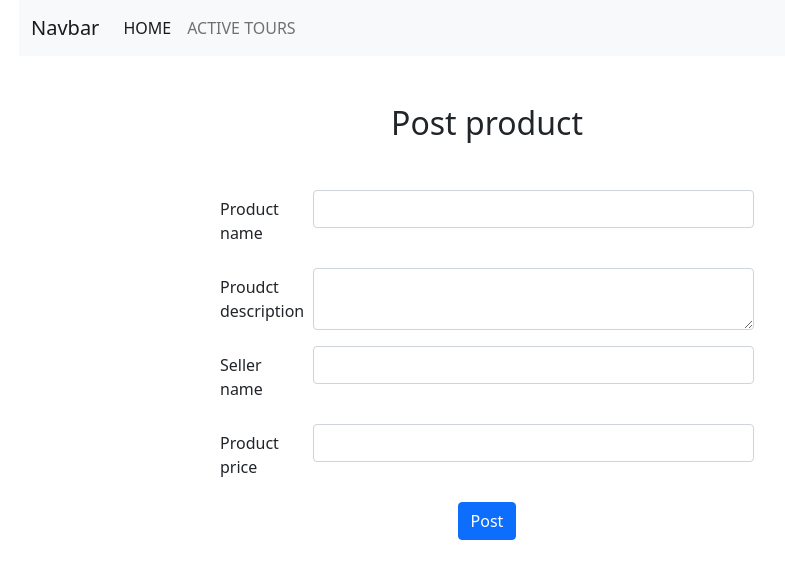
After one commit to UnD0T/TeamProject, a Flask app: page /products/post in a window 1280 px wide. The commit adds this page. Shown: the top 579 px of the page, without its empty margins (153-938 px from the left). Run offline with Flask 3, Linux system fonts and the light colour scheme; parts of the project's set-up code (start-up, migrations or seed data) failed here and were passed over.

Commit message:
start post_product

```diff
--- a/app/forms.py
+++ b/app/forms.py
@@ -13,7 +13,7 @@ class ShopForm(FlaskForm):
     seller = StringField('Seller name', validators=[DataRequired()])
     price = FloatField('Product price', validators=[DataRequired()])
     # time = DateTimeField('Time', format='%Y.%m.%d %H:%M', validators=[DataRequired()])
-    submit = SubmitField('post')
+    submit = SubmitField('Post')
 
 class RegistrationForm(FlaskForm):
     username = StringField('Username', validators=[DataRequired()])
--- a/app/routes.py
+++ b/app/routes.py
@@ -37,7 +37,7 @@ def post_products():
         db.session.add(new_product)
         db.session.commit()
         return redirect(url_for('products'))
-    return render_template('post_product.html')
+    return render_template('post_product.html', form=form)
 
 
 #buy_product
--- /dev/null
+++ b/app/static/style/post_product.css
@@ -0,0 +1,6 @@
+.my-button {
+    /* padding: 8px 24px;
+    border-radius: 10px; */
+    margin: 0 auto;
+    display: block;
+}
--- a/app/templates/base.html
+++ b/app/templates/base.html
@@ -6,7 +6,8 @@
     <!-- Bootstrap CSS -->
     <link href="https://cdn.jsdelivr.net/npm/bootstrap@5.0.2/dist/css/bootstrap.min.css" rel="stylesheet"
           integrity="sha384-EVSTQN3/azprG1Anm3QDgpJLIm9Nao0Yz1ztcQTwFspd3yD65VohhpuuCOmLASjC" crossorigin="anonymous">
-    <title>Tours</title>
+    {% block style %}  {% endblock %}
+    <title>Shop</title>
 </head>
 <body >
 <div class="container w-75 mb-5">
--- /dev/null
+++ b/app/templates/post_product.html
@@ -0,0 +1,46 @@
+{% extends 'base.html' %}
+
+{% block style %}
+<link rel="stylesheet" href="{{ url_for('static', filename='/style/post_product.css')}}">
+{% endblock %}
+
+{% block content %}
+
+
+
+<form method="post" class="container w-50">
+    {{ form.hidden_tag() }}
+    <h2 class="text-center mb-5"> Post product</h2>
+
+    <div class="mb-3 row">
+        {{ form.name.label(class='col-sm-2 col-form-label') }}
+        <div class="col-sm-10">
+            {{ form.name(class="form-control")}}
+        </div>
+    </div>
+
+    <div class="mb-3 row">
+        {{ form.description.label(class='col-sm-2 col-form-label') }}
+        <div class="col-sm-10">
+            {{ form.description(class="form-control")}}
+        </div>
+    </div>
+    <div class="mb-3 row">
+        {{ form.seller.label(class='col-sm-2 col-form-label') }}
+        <div class="col-sm-10">
+            {{ form.seller(class="form-control")}}
+        </div>
+    </div>
+    <div class="mb-3 row">
+        {{ form.price.label(class='col-sm-2 col-form-label') }}
+        <div class="col-sm-10">
+            {{ form.price(class="form-control")}}
+        </div>
+    </div>
+
+    <div class="col-12">
+        {{ form.submit(class='my-button btn btn-primary ') }}
+    </div>
+</form>
+
+{% endblock %}
```
Also changed, not shown: app/templates/product_detail.html (added, +11 -0 lines).
